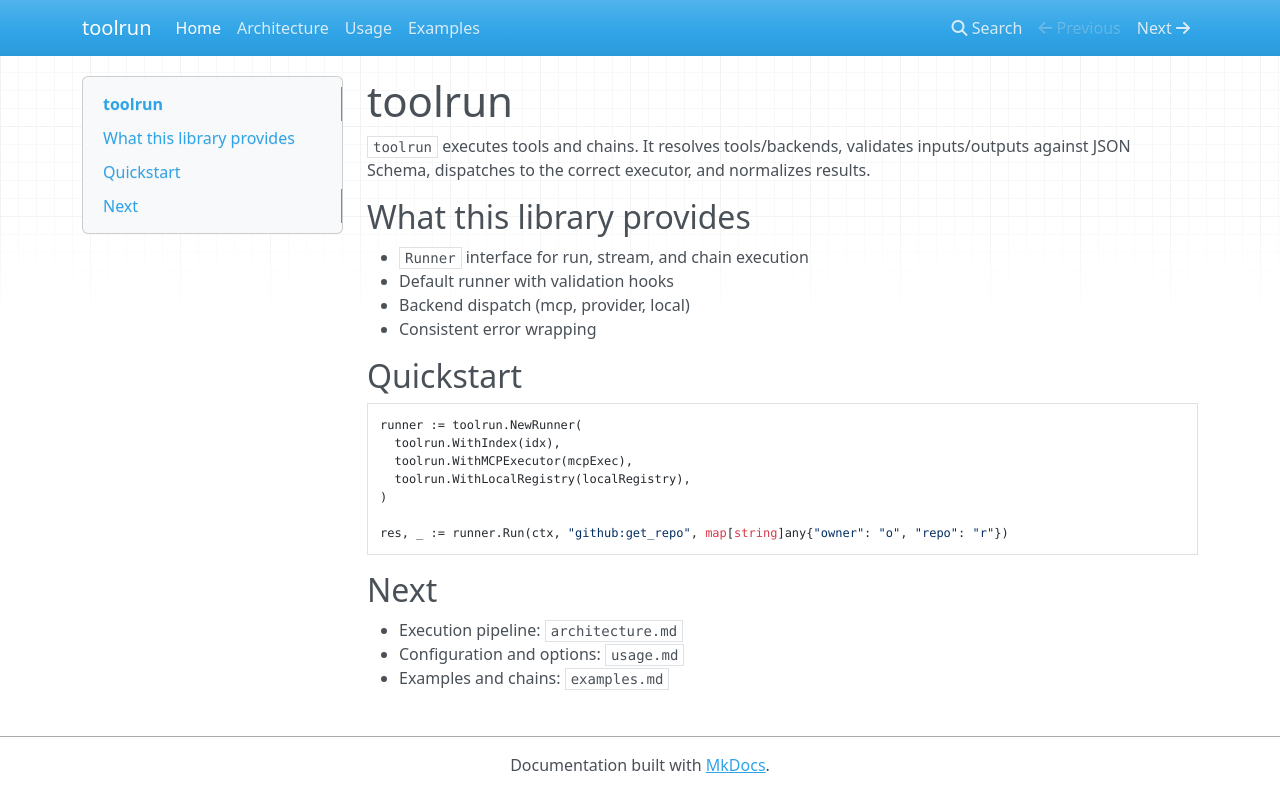
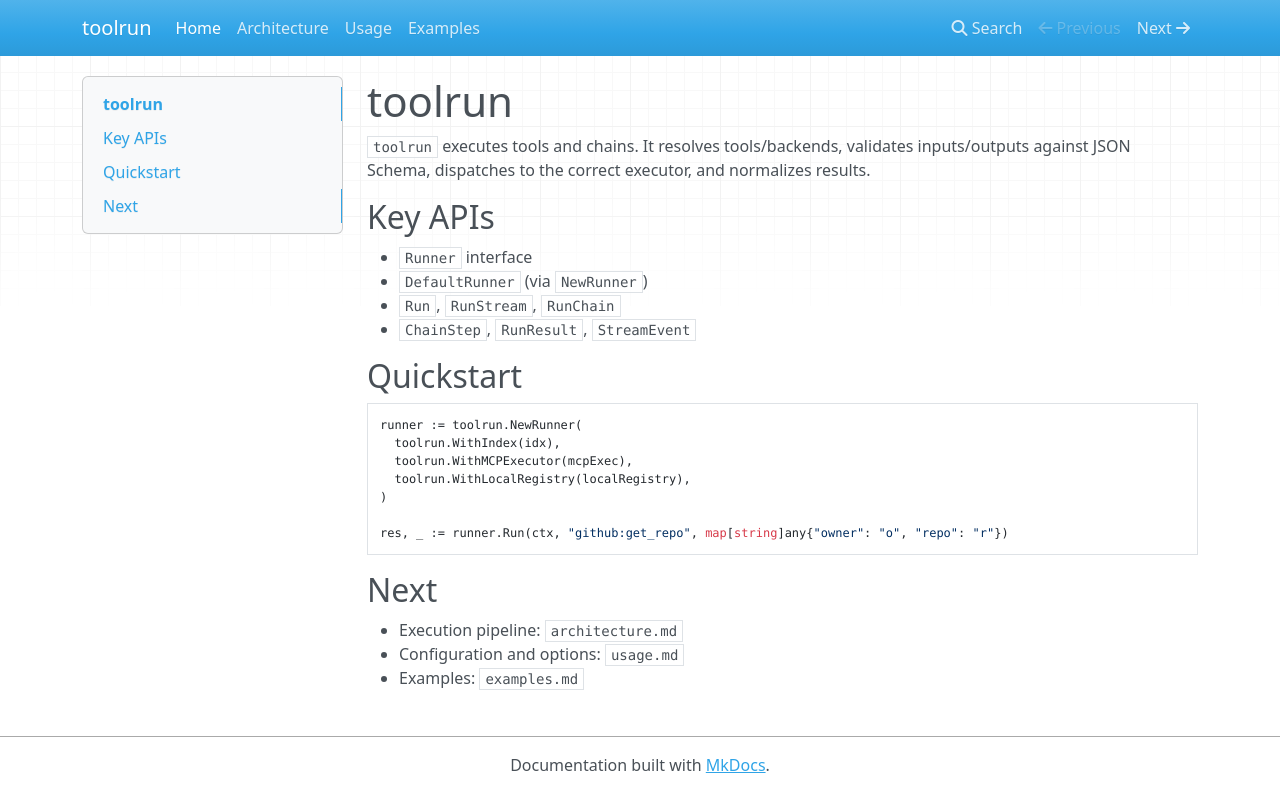
Before and after one commit to jonwraymond/toolrun, an MkDocs documentation site: the page built from docs/index.md, in a window 1280 px wide. Shown: the top 812 px of the page. Built offline with MkDocs 1.6.1, drawn with Linux system fonts in a browser that asks for light colours; nearby versions of some CDN libraries.

```diff
--- a/docs/index.md
+++ b/docs/index.md
@@ -4,12 +4,12 @@
 inputs/outputs against JSON Schema, dispatches to the correct executor, and
 normalizes results.
 
-## What this library provides
+## Key APIs
 
-- `Runner` interface for run, stream, and chain execution
-- Default runner with validation hooks
-- Backend dispatch (mcp, provider, local)
-- Consistent error wrapping
+- `Runner` interface
+- `DefaultRunner` (via `NewRunner`)
+- `Run`, `RunStream`, `RunChain`
+- `ChainStep`, `RunResult`, `StreamEvent`
 
 ## Quickstart
 
@@ -27,4 +27,4 @@ res, _ := runner.Run(ctx, "github:get_repo", map[string]any{"owner": "o", "repo"
 
 - Execution pipeline: `architecture.md`
 - Configuration and options: `usage.md`
-- Examples and chains: `examples.md`
+- Examples: `examples.md`
```
Also changed, not shown: docs/architecture.md (+2 -0 lines).
